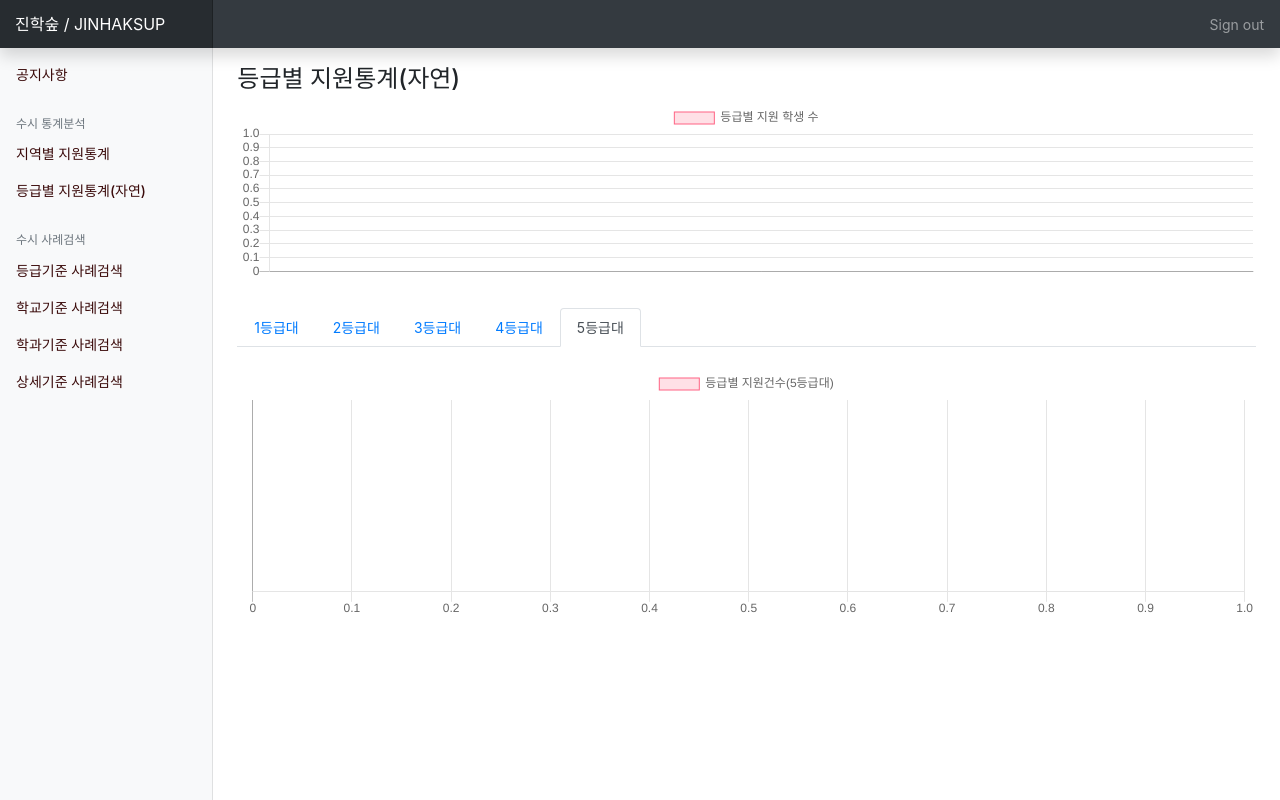
After one commit to KYOUNGSOO-LEE/jhsup, a Django app: a page that uses templates/base.html in a window 1280 px wide. The commit adds this page. Run offline with Django 3.2, Linux system fonts and the light colour scheme; data that the repository does not hold is empty; some libraries are stand-ins or nearby versions.

Commit message:
19102408

```diff
--- a/statistic/templates/statistic/app_grade_ja.html
+++ b/statistic/templates/statistic/app_grade_ja.html
@@ -56,6 +56,9 @@ var myChart = new Chart(ctx, {
   <li class="nav-item">
     <a class="{% if url_name == 'app_tab_grade_ja_4' %}nav-link active{%else%}nav-link{% endif %}" href="{% url 'app_tab_grade_ja_4' %}">4등급대</a>
   </li>
+  <li class="nav-item">
+    <a class="{% if url_name == 'app_tab_grade_ja_5' %}nav-link active{%else%}nav-link{% endif %}" href="{% url 'app_tab_grade_ja_5' %}">5등급대</a>
+  </li>
 </ul>
 {% endwith %}
 <br>
--- /dev/null
+++ b/statistic/templates/statistic/app_grade_ja_tab_5.html
@@ -0,0 +1,54 @@
+{% extends "statistic/app_grade_ja.html" %}
+
+{% block grade_tab_content %}
+
+<canvas id="app_grade_chart_5" width="400" height="100"></canvas>
+<script>
+var ctx = document.getElementById('app_grade_chart_5').getContext('2d');
+var myChart = new Chart(ctx, {
+    type: 'horizontalBar',
+    data: {
+        labels: {{ application_univ_name_5_list | safe }},
+        datasets: [{
+            label: '등급별 지원건수(5등급대)',
+            data: {{ application_univ_freq_5_list }},
+            backgroundColor: [
+                'rgba(255, 99, 132, 0.2)',
+                'rgba(54, 162, 235, 0.2)',
+                'rgba(255, 206, 86, 0.2)',
+                'rgba(75, 192, 192, 0.2)',
+                'rgba(153, 102, 255, 0.2)',
+                'rgba(255, 159, 64, 0.2)',
+                'rgba(255, 99, 132, 0.2)',
+                'rgba(54, 162, 235, 0.2)',
+                'rgba(255, 206, 86, 0.2)',
+                'rgba(75, 192, 192, 0.2)',
+            ],
+            borderColor: [
+                'rgba(255, 99, 132, 1)',
+                'rgba(54, 162, 235, 1)',
+                'rgba(255, 206, 86, 1)',
+                'rgba(75, 192, 192, 1)',
+                'rgba(153, 102, 255, 1)',
+                'rgba(255, 159, 64, 1)',
+                'rgba(255, 99, 132, 1)',
+                'rgba(54, 162, 235, 1)',
+                'rgba(255, 206, 86, 1)',
+                'rgba(75, 192, 192, 1)',
+            ],
+            borderWidth: 1
+        }]
+    },
+    options: {
+        scales: {
+            yAxes: [{
+                ticks: {
+                    beginAtZero: true
+                }
+            }]
+        }
+    }
+});
+</script>
+
+{% endblock %}
--- a/statistic/urls.py
+++ b/statistic/urls.py
@@ -12,4 +12,5 @@ urlpatterns = [
     url(r'^app-grade-ja/app-tab-ja-2$', views.app_tab_grade_ja_2, name="app_tab_grade_ja_2"),
     url(r'^app-grade-ja/app-tab-ja-3$', views.app_tab_grade_ja_3, name="app_tab_grade_ja_3"),
     url(r'^app-grade-ja/app-tab-ja-4$', views.app_tab_grade_ja_4, name="app_tab_grade_ja_4"),
+    url(r'^app-grade-ja/app-tab-ja-5$', views.app_tab_grade_ja_5, name="app_tab_grade_ja_5"),
 ]
--- a/statistic/views.py
+++ b/statistic/views.py
@@ -353,3 +353,44 @@ def app_tab_grade_ja_4(request):
         'application_univ_freq_4_list': application_univ_freq_4_list,
     }
     return render(request, template, context)
+
+
+def app_tab_grade_ja_5(request):
+    template = "statistic/app_grade_ja_tab_5.html"
+
+    # 등급별 사례수
+    student_grade_freq_qs = Student.objects.filter(major_group=1) \
+        .values_list(Floor('ko_en_math_sci_100')) \
+        .annotate(student_grade_count=Count(Floor('ko_en_math_sci_100'))) \
+        .order_by(Floor('ko_en_math_sci_100'))
+    student_grade_ja_list = []
+    student_grade_ja_freq_list = []
+
+    for student_grade in student_grade_freq_qs:
+        student_grade_ja_list.append(int(student_grade[0]))
+        student_grade_ja_freq_list.append(student_grade[1])
+
+    # 자연 5등급대 학생 지원대학 현황
+    univ_name_qs = UnivName.objects.all()
+
+    application_5_sum = Student.objects.filter(ko_en_math_sci_100__gte=5).filter(ko_en_math_sci_100__lt=6).count()
+    application_univ_freq_5_qs = Student.objects.filter(ko_en_math_sci_100__gte=5).filter(ko_en_math_sci_100__lt=6)\
+                                     .values_list('univ_name').annotate(univ_count=Count('univ_name'))\
+                                     .order_by('-univ_count')[:10]
+    application_univ_name_5_list = []
+    application_univ_freq_5_list = []
+
+    for univ in application_univ_freq_5_qs:
+        application_univ_name_5 = univ_name_qs.get(pk=univ[0])
+        application_univ_name_5_list.append(application_univ_name_5.univ_name)
+        application_univ_freq_5_list.append(univ[1])
+
+    context = {
+        'student_grade_ja_list': student_grade_ja_list,
+        'student_grade_ja_freq_list': student_grade_ja_freq_list,
+
+        'application_5_sum': application_5_sum,
+        'application_univ_name_5_list': application_univ_name_5_list,
+        'application_univ_freq_5_list': application_univ_freq_5_list,
+    }
+    return render(request, template, context)
--- a/templates/base.html
+++ b/templates/base.html
@@ -38,7 +38,7 @@
         <div class="sidebar-sticky">
           <ul class="nav flex-column">
             <li class="nav-item">
-              <a class="{% if url_name == 'home' %}nav-link active{%else%}nav-link{% endif %}" href="{% url 'home' %}">
+              <a class="{% if url_name == 'home' %}nav-link active{% else %}nav-link{% endif %}" href="{% url 'home' %}">
                 공지사항 <span class="sr-only">(current)</span>
               </a>
             </li>
```
Also changed, not shown: statistic/templates/statistic/app_region.html (+4 -4 lines).
